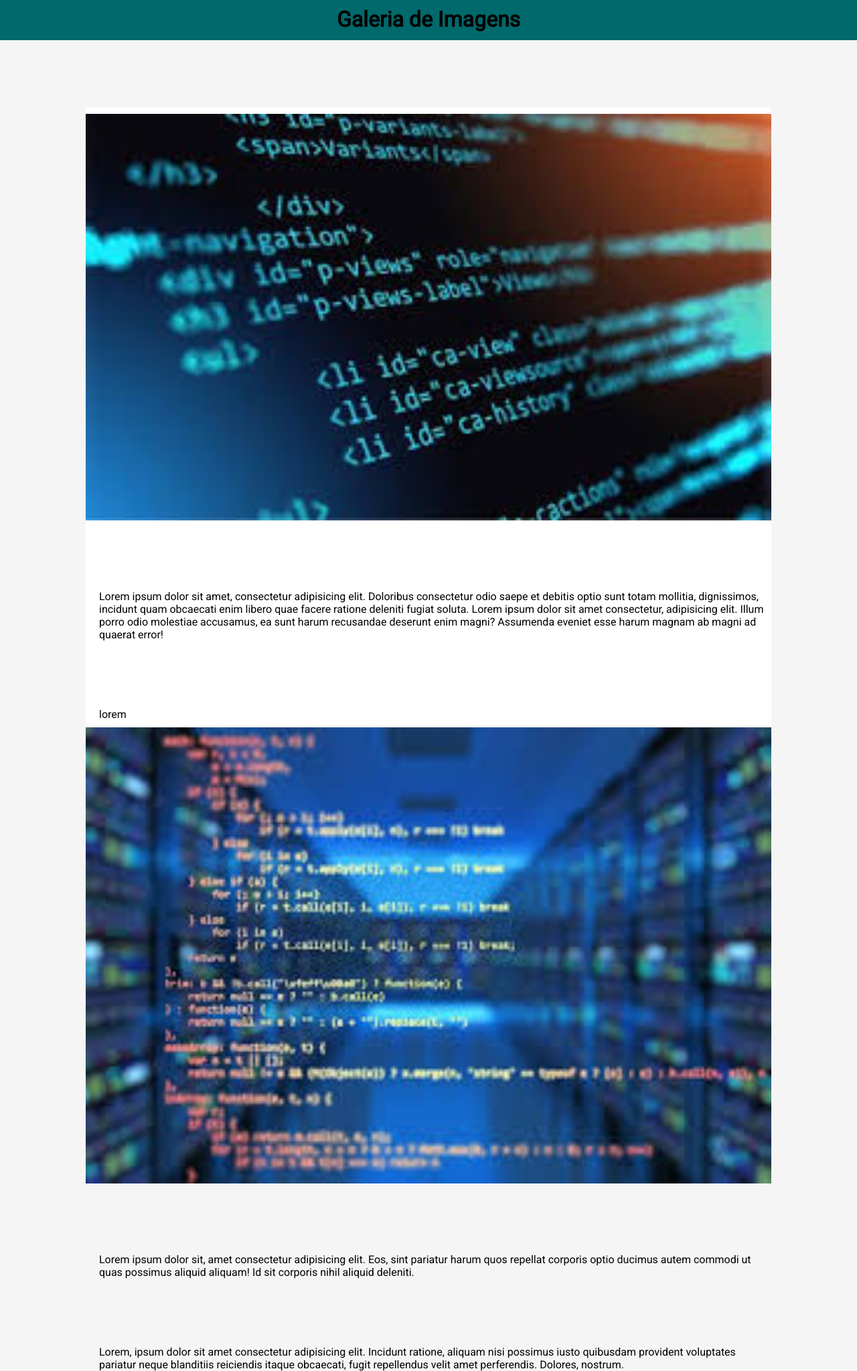
After one commit to MatheusMenecucci/Projeto01, a PHP site: page /galeria.html in a window 1280 px wide. The commit adds this page. Shown: the whole page at 67% size. Run offline with PHP 8.4, Linux system fonts and the light colour scheme.

Commit message:
Galeria de Imagens

```diff
--- a/cliente.html
+++ b/cliente.html
@@ -1,9 +1,10 @@
 <!doctype>
 <html>
     <head>
-        <title></title>
+        <title>Diabetes</title>
+
     </head>
     <body>
-        <p1>weugfwueg</p1>
+        <p1>DiaHealth</p1>
     </body>
 </html>
--- a/css/style.css
+++ b/css/style.css
@@ -1 +1,35 @@
-/*comentário
+/*comentário*/
+hmtl,body{
+    margin:0;
+    padding: 0;
+}
+body{
+    font-family: 'Roboto' ;
+    background: #F5F5F5;
+}
+#cabe{
+    margin: 0;
+    padding: 10px;
+    text-align: center;
+
+}
+.cabeçalho{
+
+    background:#00696b ;
+    width: 100%;
+    height: 60px;
+}
+.contGal{
+    width: 80%;
+    margin: 100px auto ;
+    background: rgb(255, 255, 255);
+    height: 1000px;
+
+}
+.contGal img{
+     margin-top: 10px;
+     width: 100%;
+}
+.contGal p{
+    margin: 100px auto auto 20px;
+}
--- /dev/null
+++ b/galeria.html
@@ -0,0 +1,38 @@
+<!DOCTYPE html>
+<html>
+    <head>
+        <title>
+
+
+        </title>
+        <link rel="stylesheet" href="css/style.css">
+
+        <meta charset="utf-8">
+        <!--content width-device: tamanho da tela do navegador é o tamanho da tela do dispositivo -->
+        <!--inicial scale: tirar o zoom-->
+        <meta name="viewport" content="width-divice;incial-scale=1.0;maximun-scale=1.0">
+        <meta name="author" content="Matheus Menecucci">
+        <meta name="description" content="Programação">
+        <link href="https://fonts.googleapis.com/css?family=Roboto&display=swap" rel="stylesheet">
+    </head>
+    <body>
+        <div class="cabeçalho">
+            <h1 id="cabe">Galeria de  Imagens</h1>
+        </div>
+        <div class="contGal">
+            <img src="img/programming.jpg" alt="PROGRAMAÇÃO">
+            <p>
+                Lorem ipsum dolor sit amet, consectetur adipisicing elit. Doloribus consectetur odio saepe et debitis optio sunt totam mollitia, dignissimos, incidunt quam obcaecati enim libero quae facere ratione deleniti fugiat soluta. Lorem ipsum dolor sit amet consectetur, adipisicing elit. Illum porro odio molestiae accusamus, ea sunt harum recusandae deserunt enim magni? Assumenda eveniet esse harum magnam ab magni ad quaerat error!
+            </p>
+            <p>lorem</p>
+            <div>
+                <img src="img/programming2.jpg" alt="programação">
+                <p>
+                  Lorem ipsum dolor sit, amet consectetur adipisicing elit. Eos, sint pariatur harum quos repellat corporis optio ducimus autem commodi ut quas possimus aliquid aliquam! Id sit corporis nihil aliquid deleniti.
+                </p>
+                <p>Lorem, ipsum dolor sit amet consectetur adipisicing elit. Incidunt ratione, aliquam nisi possimus iusto quibusdam provident voluptates pariatur neque blanditiis reiciendis itaque obcaecati, fugit repellendus velit amet perferendis. Dolores, nostrum.</p>
+            </div>
+
+        </div>
+    </body>
+</html>
```
Also changed, not shown: img/programming.jpg (added), img/programming2.jpg (added).
